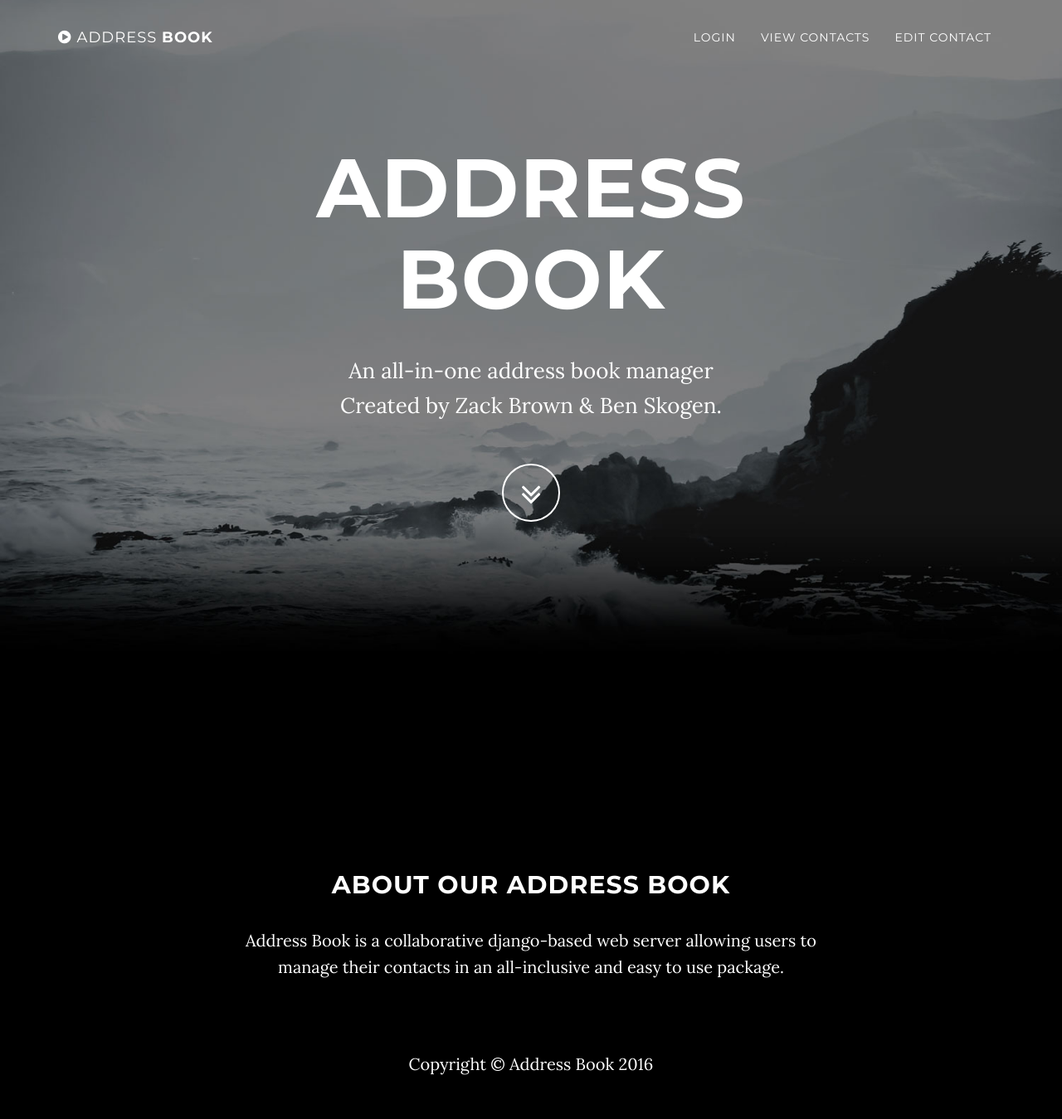
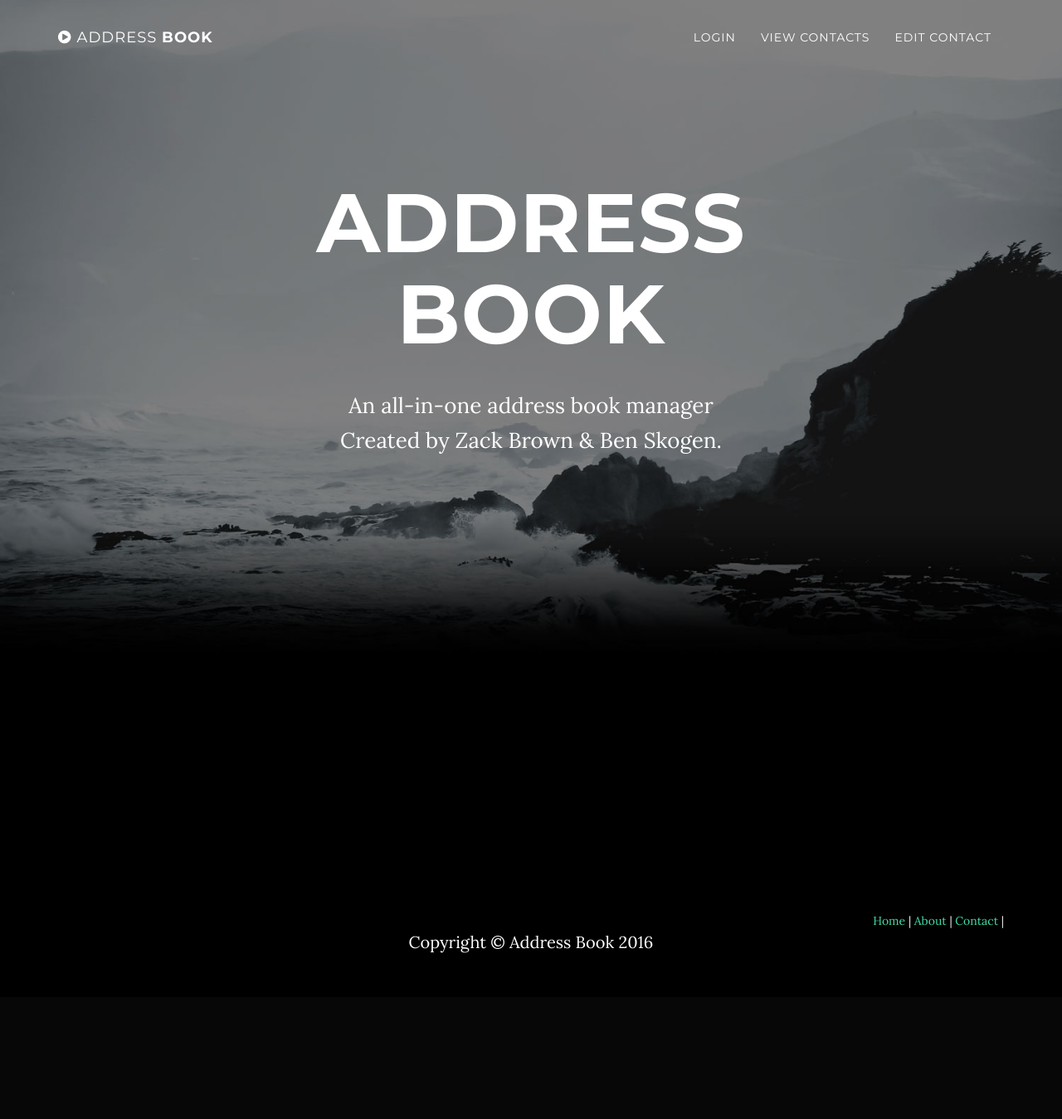
Before and after one commit to zackbrown27/DjangoProject, a Django app: page / in a window 1280 px wide. Shown: the whole page at 83% size. After the commit the page ends 1149 px from the top, so only its background shows below. Run offline with Django 3.2, Linux system fonts and the light colour scheme; some libraries are stand-ins or nearby versions.

Commit message:
lots of things

```diff
--- a/contactbook/contactbook/settings.py
+++ b/contactbook/contactbook/settings.py
@@ -121,3 +121,5 @@ USE_TZ = True
 # https://docs.djangoproject.com/en/1.9/howto/static-files/
 
 STATIC_URL = '/static/'
+LOGIN_URL = '/login/'
+LOGIN_REDIRECT_URL = '/index/'
--- a/contactbook/contacts/static/contacts/index.html
+++ b/contactbook/contacts/static/contacts/index.html
@@ -53,7 +53,7 @@
                         <a href="#page-top"></a>
                     </li>
                     <li>
-                        <a class="page-scroll" href="#about">About</a>
+                        <a class="page-scroll" href="about">About</a>
                     </li>
                     <li>
                         <a class="page-scroll" href="#download">Download</a>
@@ -76,7 +76,7 @@
                     <div class="col-md-8 col-md-offset-2">
                         <h1 class="brand-heading">Grayscale</h1>
                         <p class="intro-text">A free, responsive, one page Bootstrap theme.<br>Created by Start Bootstrap.</p>
-                        <a href="#about" class="btn btn-circle page-scroll">
+                        <a href="about" class="btn btn-circle page-scroll">
                             <i class="fa fa-angle-double-down animated"></i>
                         </a>
                     </div>
--- /dev/null
+++ b/contactbook/contacts/templates/contacts/footer.html
@@ -0,0 +1,20 @@
+
+    <footer>
+        <div class="container content-section text-right">
+            <a href="/index/">Home</a> | <a href="/about/">About </a>| <a href="/contact/">Contact </a>|
+        </div>
+        <div class="container text-center">
+            <p>Copyright &copy; Address Book 2016</p>
+        </div>
+    </footer>
+ <!-- jQuery -->
+    <script src="js/jquery.js"></script>
+
+    <!-- Bootstrap Core JavaScript -->
+    <script src="js/bootstrap.min.js"></script>
+
+    <!-- Plugin JavaScript -->
+    <script src="js/jquery.easing.min.js"></script>
+
+    <!-- Custom Theme JavaScript -->
+    <script src="js/grayscale.js"></script>
--- /dev/null
+++ b/contactbook/contacts/templates/contacts/header.html
@@ -0,0 +1,70 @@
+<!DOCTYPE html>
+<html lang="en">
+{% load staticfiles %}
+<head>
+
+    <meta charset="utf-8">
+    <meta http-equiv="X-UA-Compatible" content="IE=edge">
+    <meta name="viewport" content="width=device-width, initial-scale=1">
+    <meta name="description" content="">
+    <meta name="author" content="">
+
+    <title>Address Book Manager</title>
+
+    <!-- Bootstrap Core CSS -->
+    <link href="{% static 'contacts/css/bootstrap.min.css' %}" rel="stylesheet">
+
+    <!-- Custom CSS -->
+    <link href="{% static 'contacts/css/grayscale.css' %}" rel="stylesheet">
+
+    <!-- Custom Fonts -->
+    <link href="{% static 'contacts/font-awesome/css/font-awesome.min.css' %}" rel="stylesheet" type="text/css">
+    <link href="http://fonts.googleapis.com/css?family=Lora:400,700,400italic,700italic" rel="stylesheet" type="text/css">
+    <link href="http://fonts.googleapis.com/css?family=Montserrat:400,700" rel="stylesheet" type="text/css">
+
+    <!-- HTML5 Shim and Respond.js IE8 support of HTML5 elements and media queries -->
+    <!-- WARNING: Respond.js doesn't work if you view the page via file:// -->
+    <!--[if lt IE 9]>
+        <script src="https://oss.maxcdn.com/libs/html5shiv/3.7.0/html5shiv.js"></script>
+        <script src="https://oss.maxcdn.com/libs/respond.js/1.4.2/respond.min.js"></script>
+    <![endif]-->
+
+</head>
+
+<body id="page-top" data-spy="scroll" data-target=".navbar-fixed-top">
+
+    <!-- Navigation -->
+    <nav class="navbar navbar-custom navbar-fixed-top" role="navigation">
+        <div class="container">
+            <div class="navbar-header">
+                <button type="button" class="navbar-toggle" data-toggle="collapse" data-target=".navbar-main-collapse">
+                    <i class="fa fa-bars"></i>
+                </button>
+                <a class="navbar-brand page-scroll" href="#page-top">
+                    <i class="fa fa-play-circle"></i>  <span class="light">Address </span> Book
+                </a>
+            </div>
+            <head>
+    <!-- Collect the nav links, forms, and other content for toggling -->
+            <div class="collapse navbar-collapse navbar-right navbar-main-collapse">
+                <ul class="nav navbar-nav">
+                   <!-- Hidden li included to remove active class from about link when scrolled up past about section -->
+                    <li class="hidden">
+                        <a href="#page-top"></a>
+                    </li>
+                    <li>
+                        <a class="page-scroll" href="/login/">login</a>
+                    </li>
+                    <li>
+                        <a class="page-scroll" href="/contacts/">view Contacts</a>
+                    </li>
+                    <li>
+                        <a class="page-scroll" href="/editcontacts/">edit Contact</a>
+                    </li>
+                </ul>
+            </div>
+            <!-- /.navbar-collapse -->
+</head>
+        </div>
+        <!-- /.container -->
+    </nav>
--- a/contactbook/contacts/templates/contacts/index.html
+++ b/contactbook/contacts/templates/contacts/index.html
@@ -1,121 +1,15 @@
-<!DOCTYPE html>
-<html lang="en">
-{% load staticfiles %}
-
-<head>
-
-    <meta charset="utf-8">
-    <meta http-equiv="X-UA-Compatible" content="IE=edge">
-    <meta name="viewport" content="width=device-width, initial-scale=1">
-    <meta name="description" content="">
-    <meta name="author" content="">
-
-    <title>Address Book Manager</title>
-
-    <!-- Bootstrap Core CSS -->
-    <link href="{% static 'contacts/css/bootstrap.min.css' %}" rel="stylesheet">
-
-    <!-- Custom CSS -->
-    <link href="{% static 'contacts/css/grayscale.css' %}" rel="stylesheet">
-
-    <!-- Custom Fonts -->
-    <link href="{% static 'contacts/font-awesome/css/font-awesome.min.css' %}" rel="stylesheet" type="text/css">
-    <link href="http://fonts.googleapis.com/css?family=Lora:400,700,400italic,700italic" rel="stylesheet" type="text/css">
-    <link href="http://fonts.googleapis.com/css?family=Montserrat:400,700" rel="stylesheet" type="text/css">
-
-    <!-- HTML5 Shim and Respond.js IE8 support of HTML5 elements and media queries -->
-    <!-- WARNING: Respond.js doesn't work if you view the page via file:// -->
-    <!--[if lt IE 9]>
-        <script src="https://oss.maxcdn.com/libs/html5shiv/3.7.0/html5shiv.js"></script>
-        <script src="https://oss.maxcdn.com/libs/respond.js/1.4.2/respond.min.js"></script>
-    <![endif]-->
-
-</head>
-
-<body id="page-top" data-spy="scroll" data-target=".navbar-fixed-top">
-
-    <!-- Navigation -->
-    <nav class="navbar navbar-custom navbar-fixed-top" role="navigation">
-        <div class="container">
-            <div class="navbar-header">
-                <button type="button" class="navbar-toggle" data-toggle="collapse" data-target=".navbar-main-collapse">
-                    <i class="fa fa-bars"></i>
-                </button>
-                <a class="navbar-brand page-scroll" href="#page-top">
-                    <i class="fa fa-play-circle"></i>  <span class="light">Address </span> Book
-                </a>
-            </div>
-
-            <!-- Collect the nav links, forms, and other content for toggling -->
-            <div class="collapse navbar-collapse navbar-right navbar-main-collapse">
-                <ul class="nav navbar-nav">
-                    <!-- Hidden li included to remove active class from about link when scrolled up past about section -->
-                    <li class="hidden">
-                        <a href="#page-top"></a>
-                    </li>
-                    <li>
-                        <a class="page-scroll" href="#login">login</a>
-                    </li>
-                    <li>
-                        <a class="page-scroll" href="#viewcontacts">view Contacts</a>
-                    </li>
-                    <li>
-                        <a class="page-scroll" href="#editcontacts">edit Contact</a>
-                    </li>
-                </ul>
-            </div>
-            <!-- /.navbar-collapse -->
-        </div>
-        <!-- /.container -->
-    </nav>
-
+{% include 'contacts/header.html' %}
     <!-- Intro Header -->
     <header class="intro">
         <div class="intro-body">
             <div class="container">
                 <div class="row">
                     <div class="col-md-8 col-md-offset-2">
-                        <h1 class="brand-heading">Address Book</h1>
-                        <p class="intro-text">An all-in-one address book manager<br>Created by Zack Brown & Ben Skogen.</p>
-                        <a href="#about" class="btn btn-circle page-scroll">
-                            <i class="fa fa-angle-double-down animated"></i>
-                        </a>
+                        <h1 class="brand-heading">{{ heading }}</h1>
+                        <p class="intro-text">{{title}}<br>{{content}}</p>
                     </div>
                 </div>
             </div>
         </div>
     </header>
-
-    <!-- About Section -->
-    <section id="about" class="container content-section text-center">
-        <div class="row">
-            <div class="col-lg-8 col-lg-offset-2">
-                <h2>About Our Address Book</h2>
-                <p>Address Book is a collaborative django-based web server
-                allowing users to manage their contacts in an all-inclusive and easy to use package.</p>
-            </div>
-        </div>
-    </section>
-
-    <!-- Footer -->
-    <footer>
-        <div class="container text-center">
-            <p>Copyright &copy; Address Book 2016</p>
-        </div>
-    </footer>
-
-    <!-- jQuery -->
-    <script src="js/jquery.js"></script>
-
-    <!-- Bootstrap Core JavaScript -->
-    <script src="js/bootstrap.min.js"></script>
-
-    <!-- Plugin JavaScript -->
-    <script src="js/jquery.easing.min.js"></script>
-
-    <!-- Custom Theme JavaScript -->
-    <script src="js/grayscale.js"></script>
-
-</body>
-
-</html>
+    {% include 'contacts/footer.html' %}
--- a/contactbook/contacts/urls.py
+++ b/contactbook/contacts/urls.py
@@ -5,4 +5,9 @@ from . import views
 urlpatterns = [
     url(r'^$', views.index, name='default'),
     url(r'^index/$', views.index, name='index'),
+    url(r'^about/$', views.about, name='about'),
+    url(r'^login/$', views.login, name='login'),
+    url(r'^loginProcess/$', views.loginProcess, name='loginProcess'),
+    url(r'^contacts/$', views.viewContacts, name='contacts'),
+
 ]
--- a/contactbook/contacts/views.py
+++ b/contactbook/contacts/views.py
@@ -9,9 +9,59 @@ from .models import Contact
 # Create your views here.
 def index(request):
     context = {
-        'heading': 'Welcome to A Contact Book',
-        'content': 'Must <a href="/login/">login</a> to use the application.',
-        'title': 'A Contact Book'
+        'heading': 'Address Book',
+        'title': 'An all-in-one address book manager',
+        'content': 'Created by Zack Brown & Ben Skogen.',
     }
-    #return HttpResponse(html)
     return render(request, 'contacts/index.html', context)
+def about(request):
+    context = {
+        'heading': 'About Our Address Book'
+        'content' 'Address Book is a collaborative django-based web server \n allowing users to manage their contacts in an all-inclusive and easy to use package.'
+    }
+    return render(request, 'contacts/about.html', context)
+def login(request):
+    context = {
+        'heading': 'Login',
+        'title': 'Login',
+    }
+    return render(request, 'contacts/login.html', context)
+
+def loginProcess(request):
+    errors = []
+    context = {}
+    if request.method == 'POST':
+        username = request.POST.get('username', '')
+        password = request.POST.get('password', '')
+        if not username:
+            errors.append('Username is required')
+        if not password:
+            errors.append('Password is required')
+
+        if not errors:
+            user = authenticate(username=username, password=password)
+            if user is not None:
+                if user.is_active:
+                    login(request, user)
+                    context = {
+                        'heading': 'Welcome to A Grade Book.',
+                        'title': 'A Grade Book',
+                    }
+                    return render(request, 'grades/index.html', context)
+                else:
+                    errors.append('This account has been disabled.')
+            else:
+                errors.append('Invalid username or password.')
+
+        context['errors'] = errors
+        return render(request, 'grades/login.html', context)
+    else:
+        login(request)
+def viewContacts(request):
+
+    contacts = Contact.objects.all()
+    context = {'title': 'List of all Contacts',
+                'heading': "List of all Contacts",
+                'contacts_list': contacts,
+               }
+    return render(request, 'contacts/contacts.html', context)
```
Also changed, not shown: contactbook/contacts/templates/contacts/about.html (added, +13 -0 lines), contactbook/contacts/templates/contacts/contacts.html (added, +34 -0 lines), contactbook/contacts/templates/contacts/login.html (added, +37 -0 lines), contactbook/db.sqlite3.
